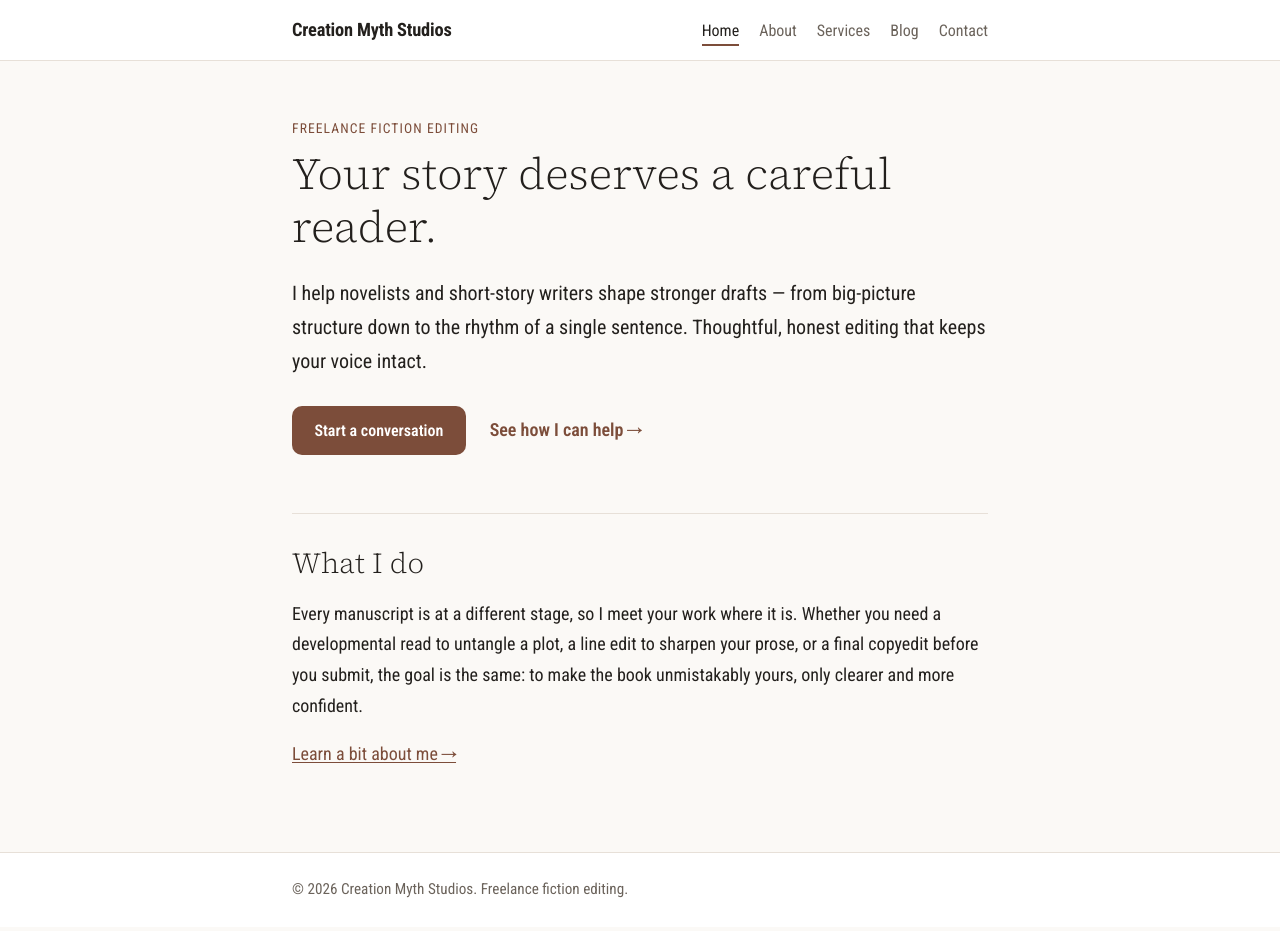
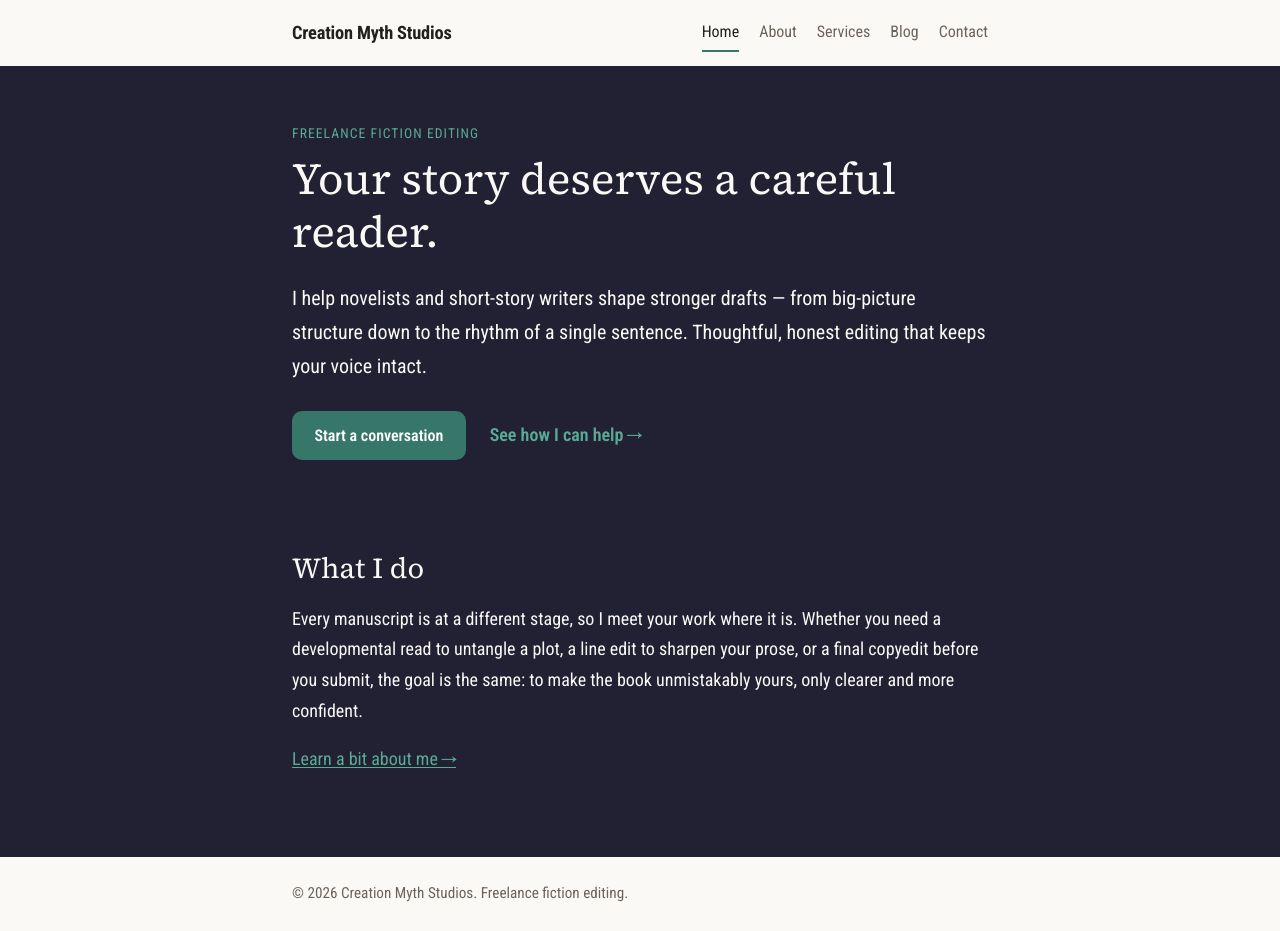
Before and after one commit to mike-duke/creationMythStudios_svelte, a SvelteKit app: page / in a window 1280 px wide. Built offline with nearby package versions, Linux system fonts and the light colour scheme.

Commit message:
Basic styling from Kiro initial setup

```diff
--- a/src/app.css
+++ b/src/app.css
@@ -3,13 +3,35 @@
    base element styles, and small utility classes. */
 
 :root {
-	--color-bg: #fbf9f6;
-	--color-surface: #ffffff;
-	--color-text: #23201d;
+	/* Two-tone text tokens. Use the dark text on light surfaces, and the light
+	   text on dark backgrounds. */
+	--color-text-light: #fbf9f6;
+	--color-text-dark: #23201d;
+
+	/* Dark page background with light text. */
+	--color-bg: #222134;
+	--color-text: var(--color-text-light);
+	--color-border: #222134;
+
+	/* Light surfaces (header, footer, cards, inputs) with dark text on them. */
+	--color-surface: #fbf9f6;
+	--color-surface-text: var(--color-text-dark);
+
 	--color-muted: #6b635b;
-	--color-accent: #7c4d3a;
-	--color-accent-hover: #613829;
-	--color-border: #e7e0d8;
+
+	/* Two teal tokens for accessibility:
+	   - accent (bright): teal used as TEXT on the dark background (links, ledes)
+	     and as the active underline on dark. Passes AA as text on --color-bg.
+	   - accent-strong (darker): used where the teal needs light text on top of it
+	     (button fills) or as a UI element on light surfaces (active underline on
+	     the light header). Passes AA with white text and as a UI indicator. */
+	--color-accent: #5aaa95;
+	--color-accent-strong: #37776a;
+	/* Button-fill hover (darker; used with white text). */
+	--color-accent-hover: #2f6459;
+	/* Link-text hover on the dark background (lighter, so it brightens rather
+	   than darkens into the page). */
+	--color-accent-light: #77c0ad;
 
 	/* Web fonts loaded via Google Fonts in app.html. The remaining families are
 	   fallbacks used until the web font loads, or if it fails to load.
@@ -34,6 +56,14 @@ html {
 
 body {
 	margin: 0;
+	/* Full-height flex column so the footer sits at the bottom of the viewport
+	   even when there isn't enough content to fill the screen. The layout's
+	   header/main/footer act as this column's items thanks to the
+	   `display: contents` wrapper in app.html. */
+	display: flex;
+	flex-direction: column;
+	min-height: 100vh;
+	min-height: 100dvh;
 	background: var(--color-bg);
 	color: var(--color-text);
 	font-family: var(--font-body);
@@ -47,8 +77,8 @@ h1,
 h2,
 h3 {
 	font-family: var(--font-heading);
-	/* Source Serif 4 Light — elegant but with a bit more presence than ExtraLight. */
-	font-weight: 300;
+	/* Source Serif 4 Regular. */
+	font-weight: 400;
 	line-height: 1.2;
 	letter-spacing: 0;
 }
@@ -70,7 +100,7 @@ a {
 }
 
 a:hover {
-	color: var(--color-accent-hover);
+	color: var(--color-accent-light);
 }
 
 img {
@@ -98,7 +128,7 @@ img {
 	font-weight: 600;
 	padding: 0.7rem 1.4rem;
 	border-radius: var(--radius);
-	background: var(--color-accent);
+	background: var(--color-accent-strong);
 	color: #fff;
 	text-decoration: none;
 	border: none;
@@ -113,7 +143,9 @@ img {
 
 /* Accessible focus ring for keyboard users */
 :focus-visible {
-	outline: 3px solid var(--color-accent);
+	/* Strong teal so the focus ring stays visible on both the dark background
+	   and the light surfaces (header, cards, inputs). */
+	outline: 3px solid var(--color-accent-strong);
 	outline-offset: 2px;
 }
 
--- a/src/routes/+layout.svelte
+++ b/src/routes/+layout.svelte
@@ -2,10 +2,20 @@
   import "../app.css";
   import { base } from "$app/paths";
   import { page } from "$app/state";
+  import { afterNavigate } from "$app/navigation";
   import { navLinks, site } from "$lib/config";
 
   // `children` is the current page's content (like React's children).
   let { children } = $props();
+
+  // Whether the mobile nav menu is open. Reactive state (like React's useState).
+  let menuOpen = $state(false);
+
+  // Close the menu after any navigation, so tapping a link on mobile collapses
+  // the menu and shows the new page.
+  afterNavigate(() => {
+    menuOpen = false;
+  });
 
   // Normalise a path for active-link comparison: strip the base prefix and any
   // trailing slash so "/about/" matches the "/about" nav entry.
@@ -23,10 +33,28 @@
 
 <a class="skip-link" href="#main">Skip to content</a>
 
+<svelte:window
+  onkeydown={(e) => {
+    if (e.key === "Escape") menuOpen = false;
+  }}
+/>
+
 <header class="site-header">
   <div class="container header-inner">
     <a class="brand" href="{base}/">{site.name}</a>
-    <nav aria-label="Primary">
+
+    <button
+      class="nav-toggle"
+      aria-expanded={menuOpen}
+      aria-controls="primary-nav"
+      aria-label={menuOpen ? "Close menu" : "Open menu"}
+      onclick={() => (menuOpen = !menuOpen)}
+    >
+      <span class="nav-toggle-bar" class:open={menuOpen}></span>
+      <span class="visually-hidden">Menu</span>
+    </button>
+
+    <nav id="primary-nav" aria-label="Primary" class:open={menuOpen}>
       <ul>
         {#each navLinks as link (link.href)}
           <li>
@@ -59,7 +87,7 @@
     position: absolute;
     left: -999px;
     top: 0;
-    background: var(--color-accent);
+    background: var(--color-accent-strong);
     color: #fff;
     padding: 0.5rem 1rem;
     z-index: 10;
@@ -70,14 +98,15 @@
 
   .site-header {
     background: var(--color-surface);
-    border-bottom: 1px solid var(--color-border);
+    color: var(--color-surface-text);
+    /* `sticky` also establishes the positioning context for the mobile nav
+       dropdown, which is absolutely positioned below the header. */
     position: sticky;
     top: 0;
     z-index: 5;
   }
   .header-inner {
     display: flex;
-    flex-wrap: wrap;
     align-items: center;
     justify-content: space-between;
     gap: 0.5rem 1.5rem;
@@ -87,42 +116,129 @@
     font-family: var(--font-body);
     font-weight: 700;
     font-size: 1.15rem;
-    color: var(--color-text);
+    color: var(--color-surface-text);
     text-decoration: none;
     letter-spacing: -0.01em;
   }
 
+  /* --- Hamburger toggle button (mobile only) --- */
+  .nav-toggle {
+    /* Sized to a comfortable 44px tap target. */
+    width: 44px;
+    height: 44px;
+    display: inline-flex;
+    align-items: center;
+    justify-content: center;
+    background: none;
+    border: none;
+    cursor: pointer;
+    color: var(--color-surface-text);
+    padding: 0;
+  }
+  /* The middle bar; ::before and ::after are the top and bottom bars. */
+  .nav-toggle-bar,
+  .nav-toggle-bar::before,
+  .nav-toggle-bar::after {
+    content: "";
+    display: block;
+    width: 24px;
+    height: 2px;
+    background: currentColor;
+    transition:
+      transform 0.2s ease,
+      opacity 0.2s ease;
+  }
+  .nav-toggle-bar::before {
+    transform: translateY(-7px);
+  }
+  .nav-toggle-bar::after {
+    transform: translateY(5px); /* 7px minus the 2px bar height */
+  }
+  /* Open state: morph the three bars into an X. */
+  .nav-toggle-bar.open {
+    background: transparent;
+  }
+  .nav-toggle-bar.open::before {
+    transform: translateY(0) rotate(45deg);
+  }
+  .nav-toggle-bar.open::after {
+    transform: translateY(-2px) rotate(-45deg);
+  }
+
+  /* --- Nav: mobile-first (collapsed dropdown) --- */
+  nav {
+    /* Hidden by default on mobile; shown when .open is applied. */
+    display: none;
+    position: absolute;
+    top: 100%;
+    left: 0;
+    right: 0;
+    background: var(--color-surface);
+    border-top: 1px solid var(--color-border);
+    box-shadow: 0 8px 16px rgba(0, 0, 0, 0.15);
+  }
+  nav.open {
+    display: block;
+  }
   nav ul {
     display: flex;
-    flex-wrap: wrap;
-    gap: 0.25rem 1.25rem;
+    flex-direction: column;
     list-style: none;
     margin: 0;
-    padding: 0;
+    padding: 0.5rem 1.25rem 1rem;
   }
   nav a {
+    display: block;
     font-family: var(--font-body);
-    font-size: 1rem;
+    font-size: 1.05rem;
     color: var(--color-muted);
     text-decoration: none;
-    padding: 0.25rem 0;
+    padding: 0.6rem 0;
     border-bottom: 2px solid transparent;
   }
   nav a:hover {
-    color: var(--color-text);
+    color: var(--color-surface-text);
   }
   nav a.active {
-    color: var(--color-text);
-    border-bottom-color: var(--color-accent);
+    color: var(--color-surface-text);
+    /* Darker teal so the underline meets the 3:1 UI contrast bar against the
+       light header background. */
+    border-bottom-color: var(--color-accent-strong);
+  }
+
+  /* --- Desktop: inline nav, no hamburger --- */
+  @media (min-width: 640px) {
+    .nav-toggle {
+      display: none;
+    }
+    nav {
+      display: block;
+      position: static;
+      background: none;
+      border-top: none;
+      box-shadow: none;
+    }
+    nav ul {
+      flex-direction: row;
+      flex-wrap: wrap;
+      gap: 0.25rem 1.25rem;
+      padding: 0;
+    }
+    nav a {
+      display: inline-block;
+      font-size: 1rem;
+      padding: 0.25rem 0;
+    }
   }
 
   main {
-    min-height: 60vh;
+    /* Grow to fill space between header and footer, pushing the footer to the
+       bottom of the viewport on short pages. */
+    flex: 1;
     padding-block: 2.5rem 4rem;
   }
 
   .site-footer {
-    border-top: 1px solid var(--color-border);
     background: var(--color-surface);
     color: var(--color-muted);
     font-family: var(--font-body);
--- a/src/routes/blog/+page.svelte
+++ b/src/routes/blog/+page.svelte
@@ -37,7 +37,7 @@
 
 <style>
   .lede {
-    color: var(--color-muted);
+    color: var(--color-accent);
   }
   .post-list {
     list-style: none;
--- a/src/routes/contact/+page.svelte
+++ b/src/routes/contact/+page.svelte
@@ -102,7 +102,7 @@
 
 <style>
   .lede {
-    color: var(--color-muted);
+    color: var(--color-accent);
     max-width: 34rem;
   }
   form {
@@ -128,11 +128,11 @@
     border: 1px solid var(--color-border);
     border-radius: var(--radius);
     background: var(--color-surface);
-    color: var(--color-text);
+    color: var(--color-surface-text);
   }
   input:focus,
   textarea:focus {
-    border-color: var(--color-accent);
+    border-color: var(--color-accent-strong);
   }
   textarea {
     resize: vertical;
@@ -145,11 +145,21 @@
   .notice.success {
     background: #edf7ee;
     border: 1px solid #bfe0c2;
+    /* Dark text: the notice sits on a light background, so it must not inherit
+       the page's light body text (which would be near-invisible here). */
+    color: var(--color-text-dark);
   }
   .notice.error {
     background: #fdeeee;
     border: 1px solid #f0c2c2;
     color: #8a2a2a;
+  }
+  /* Links inside the light notice boxes need the darker teal to stay readable. */
+  .notice a {
+    color: var(--color-accent-strong);
+  }
+  .notice a:hover {
+    color: var(--color-accent-hover);
   }
   .notice p {
     margin: 0 0 0.5rem;
--- a/src/routes/services/+page.svelte
+++ b/src/routes/services/+page.svelte
@@ -37,7 +37,7 @@
 <style>
   .lede {
     font-size: 1.2rem;
-    color: var(--color-muted);
+    color: var(--color-accent);
     max-width: 34rem;
   }
   .services {
@@ -47,6 +47,7 @@
   }
   .card {
     background: var(--color-surface);
+    color: var(--color-surface-text);
     border: 1px solid var(--color-border);
     border-radius: var(--radius);
     padding: 1.5rem 1.75rem;
@@ -55,7 +56,7 @@
     margin-top: 0;
   }
   .summary {
-    color: var(--color-text);
+    color: var(--color-surface-text);
   }
   .card ul {
     margin: 0.75rem 0 1rem;
```
